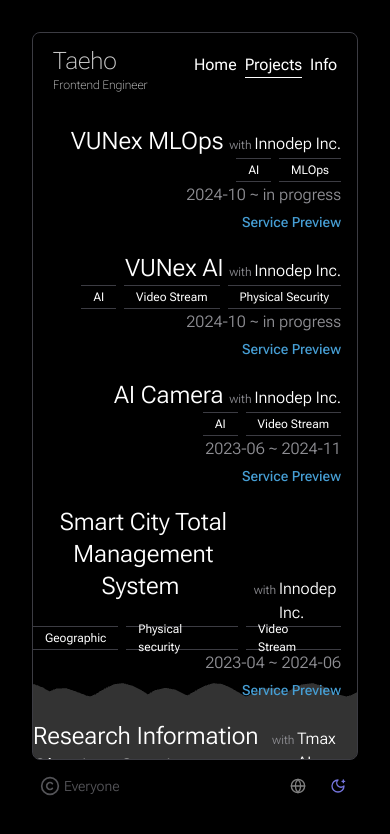
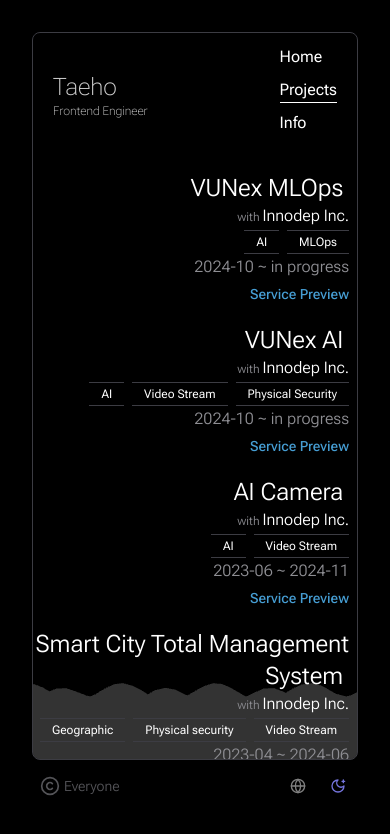
Before and after one commit to taeho-kr/taeho-world, a React (Vite) app: page /projects in a window 390 px wide. Shown: the top 834 px of the page. Built offline with nearby package versions, Linux system fonts and the light colour scheme.

Commit message:
feat: set responsive all

```diff
--- a/src/components/myUI/chip.tsx
+++ b/src/components/myUI/chip.tsx
@@ -1,7 +1,7 @@
 import { cn } from '@/lib/utils';
 import { cva, VariantProps } from 'class-variance-authority';
 
-const chipVariants = cva('border-t border-b px-2 flex items-center w-fit inline-flex', {
+const chipVariants = cva('border-t border-b px-2 flex items-center w-fit min-w-fit inline-flex', {
 	variants: {
 		variant: {
 			default: '',
--- a/src/index.css
+++ b/src/index.css
@@ -22,7 +22,16 @@
 }
 
 ::-webkit-scrollbar {
-	display: none;
+	width: 6px;
+}
+
+::-webkit-scrollbar-track {
+	background: var(--background);
+}
+
+::-webkit-scrollbar-thumb {
+	background: var(--muted);
+	border-radius: 4px;
 }
 
 ::selection {
--- a/src/layouts/Nav.tsx
+++ b/src/layouts/Nav.tsx
@@ -1,9 +1,9 @@
-import { cn } from "@/lib/utils";
-import routes from "@/routes";
-import appStore from "@/store/appStore";
-import { useEffect, useRef, useState } from "react";
-import { useTranslation } from "react-i18next";
-import { Link, useLocation } from "react-router";
+import { cn } from '@/lib/utils';
+import routes from '@/routes';
+import appStore from '@/store/appStore';
+import { useEffect, useRef, useState } from 'react';
+import { useTranslation } from 'react-i18next';
+import { Link, useLocation } from 'react-router';
 
 const RENDER_DELAY = 250; // ms
 const ANIMATE_DURATION = 1000; // ms
@@ -40,27 +40,32 @@
 
 	return (
 		<nav
-      className={cn("h-fit w-fit md:mt-10", {
-        "animate-fadeInTop": animate,
+			className={cn('h-fit w-fit', {
+				'animate-fadeInTop': animate,
 			})}
 			style={{ animationDuration: `${ANIMATE_DURATION}ms` }}
 		>
-      <div className="flex flex-row md:flex-col gap-2">
+			<ul>
 				{routes.map((route) => (
-          <div
+					<li
 						key={route.path}
-            className={cn("mb-2 relative border-b w-[fit-content]", {
-              "border-b-[transparent]": currentRoute?.path !== route.path,
-              "hover:border-b-[var(--muted)] hover:text-[var(--muted)]":
+						className={cn('mb-2 relative border-b w-[fit-content]', {
+							'border-b-[transparent]': currentRoute?.path !== route.path,
+							'hover:border-b-[var(--muted)] hover:text-[var(--muted)]':
 								currentRoute?.path !== route.path,
-              "border-b-[var(--foreground)]": currentRoute?.path === route.path,
-              "slease-in-out duration-300": currentRoute?.path === route.path,
+							'border-b-[var(--foreground)]': currentRoute?.path === route.path,
+							'slease-in-out duration-300': currentRoute?.path === route.path,
 						})}
 					>
-            <Link to={route.path}>{t(route.name)}</Link>
-          </div>
+						<Link
+							to={route.path}
+							className='relative flex flex-row'
+						>
+							{t(route.name)}
+						</Link>
+					</li>
 				))}
-      </div>
+			</ul>
 		</nav>
 	);
 };
--- a/src/pages/CareerPage/components/ProjectItem.tsx
+++ b/src/pages/CareerPage/components/ProjectItem.tsx
@@ -27,10 +27,10 @@
 				'bg-[var(--foreground)] text-[var(--muted-foreground)]': hovered,
 			})}
 		>
-			<div className='flex flex-row items-baseline'>
+			<div className='flex flex-col lg:!flex-row items-end lg:!items-baseline'>
 				<Text
 					size='title'
-					className={cn('', {
+					className={cn('text-right', {
 						'hover:text-[var(--background)] cursor-pointer': project.url !== undefined,
 						'cursor-default': project.url === undefined,
 					})}
@@ -40,13 +40,14 @@
 						<>{project.name}&nbsp;</>
 					) : (
 						<Tooltip>
-							<TooltipTrigger>{project.name}&nbsp;</TooltipTrigger>
+							<TooltipTrigger className='text-right'>{project.name}&nbsp;</TooltipTrigger>
 							<TooltipContent side='bottom'>
 								<Text size='body'>On-Premise service</Text>
 							</TooltipContent>
 						</Tooltip>
 					)}
 				</Text>
+				<div>
 					<Text
 						size='caption'
 						color='var(--muted-foreground)'
@@ -61,7 +62,8 @@
 						{company.find((c) => c.id === project.company)?.name}
 					</Text>
 				</div>
-			<div className='flex flex-row gap-2'>
+			</div>
+			<div className='[&>div]:ml-2 [&>div]:first:ml-0 w-fit text-right'>
 				{project.domains.map((domain, i) => (
 					<Chip
 						size='sm'
--- a/src/pages/CareerPage/components/ProjectPreview.tsx
+++ b/src/pages/CareerPage/components/ProjectPreview.tsx
@@ -2,6 +2,7 @@
 import Spacing from '@/components/myUI/spaing';
 import Text from '@/components/myUI/text';
 import { Carousel, CarouselApi, CarouselContent, CarouselItem } from '@/components/ui/carousel';
+import { DialogDescription, DialogTitle } from '@/components/ui/dialog';
 import { Tooltip, TooltipContent, TooltipTrigger } from '@/components/ui/tooltip';
 import { Project } from '@/types';
 import { useEffect, useState } from 'react';
@@ -38,7 +39,7 @@
 	};
 
 	return (
-		<div className='flex flex-col gap-2'>
+		<div className='flex flex-col gap-2 relative'>
 			<Tooltip>
 				<TooltipTrigger asChild>
 					{project.images.length > 1 ? (
@@ -88,22 +89,26 @@
 				</TooltipContent>
 			</Tooltip>
 			<Spacing size={16} />
+			<DialogTitle>
 				<Text size='title'>{project.name}</Text>
+			</DialogTitle>
+			<DialogDescription>
 				<Text
 					size='body'
 					color='var(--label-fade)'
 				>
 					{project.singleSentence}
 				</Text>
+			</DialogDescription>
 			<Spacing size={16} />
-			{project.description}
+			<div className='lg:max-w-[70%]'>{project.description}</div>
 			<Spacing size={24} />
 			<Text size='body'>Tech Stack</Text>
-			<div>
+			<div className='max-lg:flex max-lg:flex-col'>
 				{project.techStack.map((tech) => (
 					<Chip
 						key={tech}
-						className='mr-2 mb-2'
+						className='mr-2 mb-2 w-fit'
 					>
 						{tech}
 					</Chip>
--- a/src/pages/CareerPage/index.tsx
+++ b/src/pages/CareerPage/index.tsx
@@ -1,18 +1,17 @@
-import { useState } from "react";
-import { projects } from "./data";
-import ProjectItem from "./components/ProjectItem";
-import { Dialog, DialogContent, DialogTitle } from "@/components/ui/dialog";
-import ProjectPreview from "./components/ProjectPreview";
-import { Project } from "@/types";
+import { useState } from 'react';
+import { projects } from './data';
+import ProjectItem from './components/ProjectItem';
+import { Dialog, DialogContent } from '@/components/ui/dialog';
+import ProjectPreview from './components/ProjectPreview';
+import { Project } from '@/types';
 
 const CareerPage = () => {
-  const [hoveredItemIndex, setHoveredItemIndex] = useState<number | undefined>(
-    undefined
-  );
+	const [hoveredItemIndex, setHoveredItemIndex] = useState<number | undefined>(undefined);
 	const [selectedProject, setSelectedProject] = useState<Project | null>(null);
 
 	return (
-    <div className="w-full h-full flex flex-col relative gap-4 items-end pr-4 py-5">
+		<>
+			<div className='w-full h-full flex flex-col gap-4 items-end pr-2 lg:pr-4 pt-4'>
 				{[...projects].reverse().map((project, index) => (
 					<ProjectItem
 						key={project.id}
@@ -23,18 +22,19 @@
 						setSelectedProject={setSelectedProject}
 					/>
 				))}
+				<div className='min-h-[12%] w-full' />
+			</div>
 			<Dialog
 				open={!!selectedProject}
 				onOpenChange={(open: boolean) => {
 					!open && setSelectedProject(null);
 				}}
 			>
-        <DialogContent className="w-fit max-w-[1200px]">
-          <DialogTitle />
+				<DialogContent className='max-md:!w-[95vw] h-[95vh] max-h-[95vh] overflow-auto w-fit md:!h-fit md:!max-h-[80vh] max-w-[1000px]'>
 					{selectedProject && <ProjectPreview project={selectedProject} />}
 				</DialogContent>
 			</Dialog>
-    </div>
+		</>
 	);
 };
 
```
Also changed, not shown: src/layouts/Contents.tsx (+7 -8 lines). Lines whose indentation alone changed are shown as unchanged.
